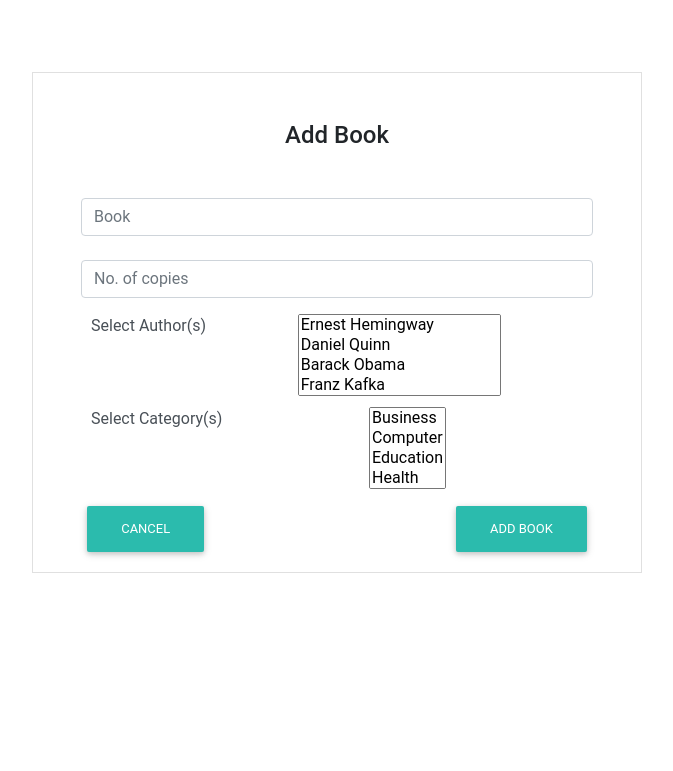
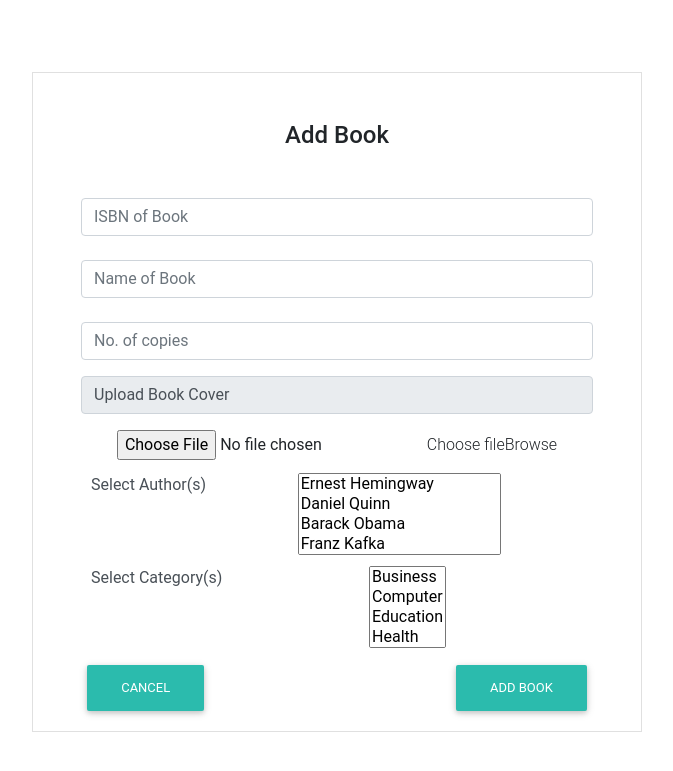
Before and after one commit to RutujaKaushike/LibraryMgmtSystem, a PHP site: page /add-book.php in a window 1280 px wide. Shown: the top 771 px of the page, without its empty margins (303-976 px from the left). Run offline with PHP 8.4, Linux system fonts and the light colour scheme; data comes from the database, SQL or seed files in the repository; some libraries are stand-ins or nearby versions.

Commit message:
Added add book functionality

```diff
--- a/add-book.php
+++ b/add-book.php
@@ -1,32 +1,86 @@
 <?php
+if (isset($_POST["author"]) && isset($_POST["category"])) {
+    include("assets/config.php");
+    $isbn = $_POST['isbn'];
+    $book = $_POST['book'];
+    $copies = $_POST['quantity'];
+    $file = $_FILES["file"]["name"];
+    $target_dir = "assets/img/bookcover/";
+    $filename = basename($_FILES["file"]["name"]);
+    $target_file = $target_dir . $filename;
+    $uploadOk = 1;
+    $imageFileType = strtolower(pathinfo($target_file, PATHINFO_EXTENSION));
+    $check = getimagesize($_FILES["file"]["tmp_name"]);
+    if ($check !== false) {
+        $uploadOk = 1;
+        $sql = 'insert into books (isbn, name, image, no_of_copies) values (' . $isbn . ', "' . $book . '", "' . $filename . '", ' . $copies . ');';
+        if ($conn->query($sql) === FALSE) {
+            $uploadOk = 0;
+        } else {
+            foreach ($_POST['author'] as $author_id) {
+                $sql = 'insert into authorbook(isbn, author_id) values(' . $isbn . ',' . $author_id . ');';
+                if ($conn->query($sql) === FALSE) {
+                    $uploadOk = 0;
+                }
+            }
+            foreach ($_POST['category'] as $category_id) {
+                $sql = 'insert into categorybook(isbn, category_id) values(' . $isbn . ',' . $category_id . ');';
+                if ($conn->query($sql) === FALSE) {
+                    $uploadOk = 0;
+                }
+            }
+        }
+    } else {
+        $uploadOk = 0;
+    }
+    if ($uploadOk) {
+        move_uploaded_file($_FILES["file"]["tmp_name"], $target_file);
+        echo '<div class="alert alert-success alert-dismissible fade show" role="alert">
+  <strong>Success!</strong> The book has been successfully added
+  <button type="button" class="close" data-dismiss="alert" aria-label="Close">
+    <span aria-hidden="true">&times;</span>
+  </button>
+</div>';
+    } else {
+        echo '<div class="alert alert-danger alert-dismissible fade show" role="alert">
+  <strong>Error!</strong> ' . $conn->error . '
+  <button type="button" class="close" data-dismiss="alert" aria-label="Close">
+    <span aria-hidden="true">&times;</span>
+  </button>
+</div>';
+    }
+}
 ?>
 <!DOCTYPE html>
 <html xmlns="http://www.w3.org/1999/xhtml" lang="en">
 <head>
-    <meta charset="utf-8"/>
-    <meta name="viewport" content="width=device-width, initial-scale=1, maximum-scale=1"/>
-    <meta name="description" content=""/>
-    <meta name="author" content=""/>
     <title>Online Library Management System | Add Author</title>
-    <link rel="stylesheet" href="https://use.fontawesome.com/releases/v5.8.1/css/all.css">
-    <link href="https://cdnjs.cloudflare.com/ajax/libs/twitter-bootstrap/4.3.1/css/bootstrap.min.css" rel="stylesheet">
-    <link href="https://cdnjs.cloudflare.com/ajax/libs/mdbootstrap/4.7.6/css/mdb.min.css" rel="stylesheet">
+    <?php
+    include("assets/css.php");
+    ?>
 </head>
 <body>
-<!------MENU SECTION START-->
-<!--    --><?php //include('includes/header.php');?>
-<!-- MENU SECTION END-->
-<!-- Default form subscription -->
 <br>
 <br>
 <br>
 <div class="col-md-3"></div>
 <div class="container container-fluid col-md-6">
-    <form class="text-center border border-light p-5" role="form" method="post">
+    <form class="text-center border border-light p-5" role="form" method="post" enctype="multipart/form-data">
         <p class="h4 mb-4">Add Book</p>
-        <label for="book"></label><input type="text" name="book" class="form-control" placeholder="Book">
-        <label for="quantity"></label><input type="text" name="quantity" class="form-control mb-3"
-                                             placeholder="No. of copies">
+        <label for="isbn"></label>
+        <input required type="number" name="isbn" class="form-control" placeholder="ISBN of Book" id="isbn">
+        <label for="book"></label>
+        <input required type="text" name="book" class="form-control" placeholder="Name of Book" id="book">
+        <label for="quantity"></label>
+        <input required type="text" name="quantity" class="form-control mb-3" id="quantity" placeholder="No. of copies">
+        <div class="input-default-wrapper mt-3">
+            <span class="input-group-text mb-3" id="input1">Upload Book Cover</span>
+            <input required type="file" id="file" class="input-default-js" name="file">
+            <label class="label-for-default-js rounded-right mb-3" for="file"><span
+                        class="span-choose-file">Choose file</span>
+                <div class="float-right span-browse">Browse</div>
+            </label>
+        </div>
         <p style="float: left; padding-left: 10px; font-weight: normal; color: #495057">Select Author(s)</p>
         <?php
         include("get_author.php");
@@ -36,23 +90,19 @@
         include("get_category.php");
         ?>
         <div class="btn-group" style="float: left">
-            <button style="float: left" class="btn btn-default" type="submit">Cancel</button>
+            <button style="float: left" class="btn btn-default" onclick="goBack()">Cancel</button>
         </div>
         <div class="btn-group" style="float: right;">
             <button style="clear: right ;float: right" class="btn btn-default" type="submit">Add Book</button>
         </div>
-
         <br>
     </form>
 </div>
 <div class="col-md-3"></div>
+<?php
+include("assets/scripts.php")
 
+?>
 <!--    --><?php //include('includes/footer.php');?>
-
-<script src="https://cdnjs.cloudflare.com/ajax/libs/jquery/3.3.1/jquery.min.js"></script>
-<script src="https://cdnjs.cloudflare.com/ajax/libs/popper.js/1.14.4/umd/popper.min.js"></script>
-<script src="https://cdnjs.cloudflare.com/ajax/libs/twitter-bootstrap/4.3.1/js/bootstrap.min.js"></script>
-<script src="https://cdnjs.cloudflare.com/ajax/libs/mdbootstrap/4.7.6/js/mdb.min.js"></script>
-<script src="https://ajax.googleapis.com/ajax/libs/jquery/2.1.1/jquery.min.js"></script>
 </body>
 </html>
--- a/get_author.php
+++ b/get_author.php
@@ -8,7 +8,7 @@
             $author = "";
             if (mysqli_num_rows($result) > 0) {
                 while ($row = mysqli_fetch_assoc($result)) {
-                    $author = $author . '<option data-tokens="' . $row['author_id'] . '">' . $row['name'] . '</option>';
+                    $author = $author . '<option value="' . $row['author_id'] . '">' . $row['name'] . '</option>';
                 }
             }
             echo $author;
--- a/get_category.php
+++ b/get_category.php
@@ -1,6 +1,6 @@
-<script>$(function() {
-        $('.selectpicker').selectpicker();
-    });</script>
+<!--<script>$(function() {-->
+<!--        $('.selectpicker').selectpicker();-->
+<!--    });</script>-->
 <div>
     <label>
         <select class="selectpicker" data-live-search="true" multiple title="Categories" name="category[]">
@@ -11,7 +11,7 @@
             $category = "";
             if (mysqli_num_rows($result) > 0) {
                 while ($row = mysqli_fetch_assoc($result)) {
-                    $category = $category . '<option data-tokens="' . $row['category_id'] . '">' . ucfirst($row['name']) . '</option>';
+                    $category = $category . '<option value="' . $row['category_id'] . '">' . ucfirst($row['name']) . '</option>';
                 }
             }
             echo $category;
```
